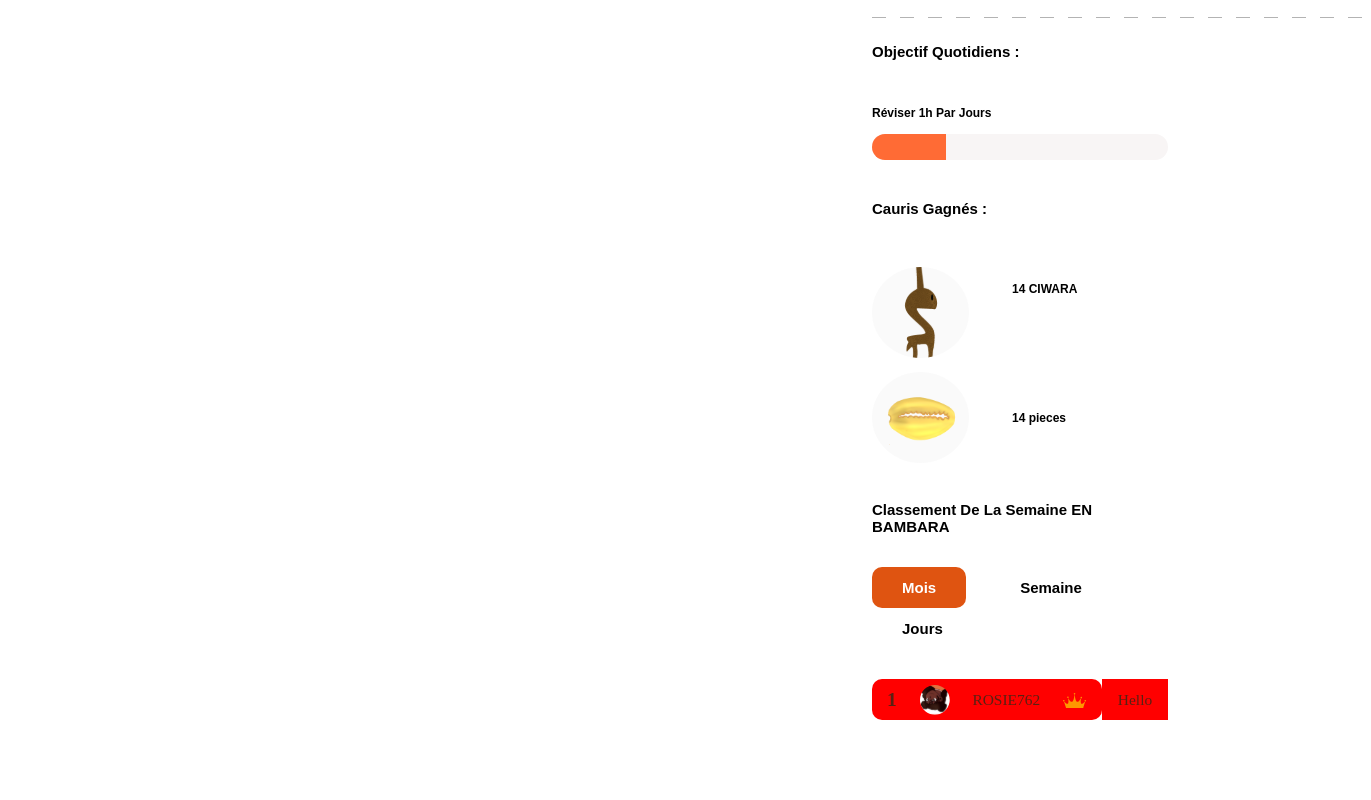
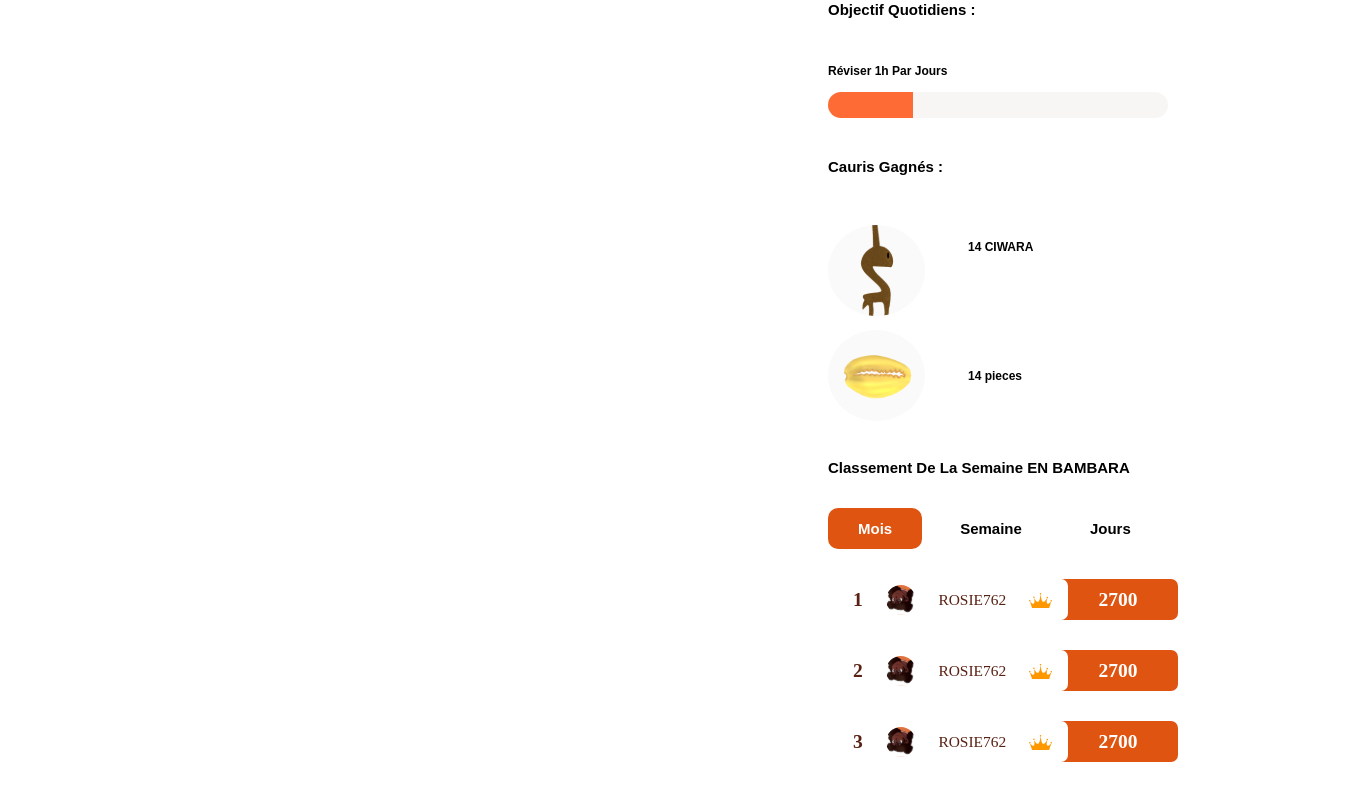
Before and after one commit to dev-mdsohagmiya/afi, a React (Vite) app: page / in a window 1280 px wide. Shown: the part 568-1368 px from the top of the page, 1371 px wide, since content can reach past the window. Before the commit the page ends 1336 px from the top, so only its background shows below. Built offline with nearby package versions, Linux system fonts and the light colour scheme.

Commit message:
sections

```diff
--- a/package.json
+++ b/package.json
@@ -14,7 +14,8 @@
     "react": "^18.2.0",
     "react-bootstrap": "^2.8.0",
     "react-dom": "^18.2.0",
-    "react-icons": "^4.10.1"
+    "react-icons": "^4.10.1",
+    "react-router-dom": "^6.15.0"
   },
   "devDependencies": {
     "@types/react": "^18.2.15",
--- a/src/Layout.jsx
+++ b/src/Layout.jsx
@@ -10,11 +10,13 @@ export default function Layout() {
       </div>
 
       <div className=" container">
-        <div className="row mt-4">
-          <div className="col-8"></div>
-          <div className="col-4">
-            {" "}
-            <Process />
+        <div className="d-none d-xl-block">
+          <div className="row mt-4">
+            <div className="col-xl-6"></div>
+            <div className="col-xl-6 d-flex justify-content-end">
+              {" "}
+              <Process />
+            </div>
           </div>
         </div>
       </div>
--- a/src/components/DailyGoals.jsx
+++ b/src/components/DailyGoals.jsx
@@ -1,5 +1,6 @@
 import React from "react";
 import "../styles/DailyGoals.css";
+import RankTabs from "./RankTabs";
 export default function DailyGoals() {
   return (
     <div id="d-goals">
@@ -43,89 +44,8 @@ export default function DailyGoals() {
               </div>
             </div>
           </div>
-          <div className="ranking">
-            <h3>Classement de la semaine EN BAMBARA</h3>
-            <div>
-              <div className="btn-tabs">
-                <button className="btn-1">Mois</button>
-                <button className="btn-2 mx-4">semaine</button>
-                <button className="btn-3">Jours</button>
-              </div>
-            </div>
-            <div>
-              <div>
-                <div className="rank-1 d-flex">
-                  <div className="d-inline-block">
-                    <button className="d-flex d-flex rf-btn justify-content-between align-items-center ">
-                      <div className="number">1</div>
-                      <div>
-                        <img src="/assets/path346.svg" alt="" />
-                      </div>
-                      <div>ROSIE762</div>
-                      <div>
-                        <svg
-                          xmlns="http://www.w3.org/2000/svg"
-                          width="24"
-                          height="15"
-                          viewBox="0 0 24 15"
-                          fill="none"
-                        >
-                          <path
-                            d="M22.295 8.21883L20.1177 15C12.8616 14.8166 15.1332 14.8516 11.8327 14.8516C8.53257 14.8516 6.54122 15 3.05966 15L0.882324 8.21883C0.882324 8.21883 7.24185 16.027 4.95869 4.66419C4.95869 4.66419 10.4873 16.3046 11.5885 0.183533C12.692 16.3046 18.2186 4.66419 18.2186 4.66419C15.9355 16.027 22.295 8.21883 22.295 8.21883Z"
-                            fill="#FE9700"
-                          />
-                          <ellipse
-                            cx="0.808414"
-                            cy="7.78909"
-                            rx="0.808414"
-                            ry="0.800812"
-                            fill="#FE9700"
-                          />
-                          <ellipse
-                            cx="4.92365"
-                            cy="4.29544"
-                            rx="0.808414"
-                            ry="0.800812"
-                            fill="#FE9700"
-                          />
-                          <ellipse
-                            cx="11.5384"
-                            cy="0.800812"
-                            rx="0.808414"
-                            ry="0.800812"
-                            fill="#FE9700"
-                          />
-                          <ellipse
-                            cx="18.2996"
-                            cy="4.58548"
-                            rx="0.808414"
-                            ry="0.800812"
-                            fill="#FE9700"
-                          />
-                          <ellipse
-                            cx="22.2689"
-                            cy="7.78909"
-                            rx="0.808414"
-                            ry="0.800812"
-                            fill="#FE9700"
-                          />
-                          <rect
-                            x="3.08691"
-                            y="13.6865"
-                            width="17.0502"
-                            height="1.31042"
-                            fill="#FE9700"
-                          />
-                        </svg>
-                      </div>
-                    </button>
-                  </div>
-                  <button className="d-inline-block">hello</button>
-                </div>
-              </div>
-            </div>
-            <br />
-            <br />
+          <div>
+            <RankTabs />
           </div>
         </div>
       </div>
--- a/src/components/Process.jsx
+++ b/src/components/Process.jsx
@@ -20,7 +20,7 @@ export default function Process() {
             <ProcessPercent />
           </div>
           <div className="dash-border">
-            <img src="/assets/line.svg" alt="" />
+            <img src="/assets/line.svg" className="img-fluid" alt="" />
           </div>
         </div>
         <div>
--- /dev/null
+++ b/src/components/RankDay.jsx
@@ -0,0 +1,100 @@
+import React from "react";
+
+export default function RankDay() {
+  const rankuserData = [
+    {
+      id: 1,
+      name: "ROSIE762",
+      number: "2700",
+    },
+    ,
+    {
+      id: 2,
+      name: "ROSIE762",
+      number: "2700",
+    },
+    {
+      id: 3,
+      name: "ROSIE762",
+      number: "2700",
+    },
+  ];
+  return (
+    <div>
+      {rankuserData.map((result) => (
+        <div className="rank-1 d-flex" key={result.id}>
+          <div className="d-inline-block">
+            <button className="d-flex d-flex rf-btn justify-content-between align-items-center ">
+              <div className="id">
+                <span>{result.id}</span>
+              </div>
+              <div>
+                <img src="/assets/path346.svg" alt="" />
+              </div>
+              <div className="name">{result.name}</div>
+              <div>
+                <svg
+                  xmlns="http://www.w3.org/2000/svg"
+                  width="24"
+                  height="15"
+                  viewBox="0 0 24 15"
+                  fill="none"
+                >
+                  <path
+                    d="M22.295 8.21883L20.1177 15C12.8616 14.8166 15.1332 14.8516 11.8327 14.8516C8.53257 14.8516 6.54122 15 3.05966 15L0.882324 8.21883C0.882324 8.21883 7.24185 16.027 4.95869 4.66419C4.95869 4.66419 10.4873 16.3046 11.5885 0.183533C12.692 16.3046 18.2186 4.66419 18.2186 4.66419C15.9355 16.027 22.295 8.21883 22.295 8.21883Z"
+                    fill="#FE9700"
+                  />
+                  <ellipse
+                    cx="0.808414"
+                    cy="7.78909"
+                    rx="0.808414"
+                    ry="0.800812"
+                    fill="#FE9700"
+                  />
+                  <ellipse
+                    cx="4.92365"
+                    cy="4.29544"
+                    rx="0.808414"
+                    ry="0.800812"
+                    fill="#FE9700"
+                  />
+                  <ellipse
+                    cx="11.5384"
+                    cy="0.800812"
+                    rx="0.808414"
+                    ry="0.800812"
+                    fill="#FE9700"
+                  />
+                  <ellipse
+                    cx="18.2996"
+                    cy="4.58548"
+                    rx="0.808414"
+                    ry="0.800812"
+                    fill="#FE9700"
+                  />
+                  <ellipse
+                    cx="22.2689"
+                    cy="7.78909"
+                    rx="0.808414"
+                    ry="0.800812"
+                    fill="#FE9700"
+                  />
+                  <rect
+                    x="3.08691"
+                    y="13.6865"
+                    width="17.0502"
+                    height="1.31042"
+                    fill="#FE9700"
+                  />
+                </svg>
+              </div>
+            </button>
+          </div>
+          <button className="d-inline-block rf-btn-2 number">
+            {result.number}
+          </button>
+        </div>
+      ))}
+    </div>
+  );
+}
--- /dev/null
+++ b/src/components/RankTabs.jsx
@@ -0,0 +1,61 @@
+import React from "react";
+import "../styles/DailyGoals.css";
+import { BrowserRouter, Link, NavLink, Route, Routes } from "react-router-dom";
+import RankDay from "./RankDay";
+
+export default function RankTabs() {
+  const rankuserData = [
+    {
+      id: 1,
+      name: "ROSIE762",
+      number: "2700",
+    },
+    ,
+    {
+      id: 2,
+      name: "ROSIE762",
+      number: "2700",
+    },
+    {
+      id: 3,
+      name: "ROSIE762",
+      number: "2700",
+    },
+  ];
+  return (
+    <BrowserRouter>
+      <div className="ranking">
+        <h3>Classement de la semaine EN BAMBARA</h3>
+        <div>
+          <div className="btn-tabs">
+            <NavLink exact to={"/"}>
+              <button className="btn-1">Mois</button>
+            </NavLink>
+            <NavLink to={"/week"}>
+              <button className="btn-2  mx-2 mx-xxl-4">semaine</button>
+            </NavLink>
+            <NavLink to={"/month"}>
+              <button className="btn-3">Jours</button>
+            </NavLink>
+          </div>
+        </div>
+        <div>
+          <div>
+            {/* tabs data */}
+            <div>
+              <Routes>
+                <Route path="/" element={<RankDay />}></Route>
+                <Route path="/day" element={<RankDay />}></Route>
+                <Route path="/week" element={<RankDay />}></Route>
+
+                <Route path="/month" element={<RankDay />}></Route>
+              </Routes>
+            </div>
+          </div>
+        </div>
+        <br />
+        <br />
+      </div>
+    </BrowserRouter>
+  );
+}
--- a/src/styles/DailyGoals.css
+++ b/src/styles/DailyGoals.css
@@ -67,9 +67,9 @@
   background-color: white;
 }
 
-#d-goals .ranking .btn-1 {
+#d-goals .ranking .active button {
+  color: white;
   background-color: #df5411;
-  color: white;
 }
 
 #d-goals .ranking .btn-tabs {
@@ -77,7 +77,6 @@
 }
 
 #d-goals .rank-1 button {
-  background-color: red;
   margin-top: 30px;
   border-radius: 0;
   width: 230px;
@@ -91,13 +90,52 @@
 
 #d-goals .rank-1 .number {
   color: #592113;
-  font-family: Montserrat;
+  font-family: "Montserrat", "sans-serif";
   font-size: 19.542px;
+  font-style: normal;
+  font-weight: 700;
+  line-height: normal;
+  cursor: default;
+}
+#d-goals .rank-1 {
+  width: 350px;
+  color: #592113;
+}
+
+#d-goals .rf-btn {
+  border-top-right-radius: 7px !important;
+  border-bottom-right-radius: 7px !important;
+  width: 13px;
+  transform: translateX(10px);
+  cursor: default;
+}
+
+#d-goals .rf-btn-2 {
+  border-top-right-radius: 7px !important;
+  border-bottom-right-radius: 7px !important;
+
+  color: #fff !important;
+  font-family: "Montserrat", "sans-serif" !important;
+
+  font-size: 19.542px !important;
+  font-style: normal !important;
+  font-weight: 700 !important;
+  line-height: normal;
+  cursor: default;
+}
+#d-goals .id span {
+  color: #592113;
+  font-family: "Montserrat", "sans-serif" !important;
+  font-size: 19.542px !important;
   font-style: normal;
   font-weight: 700;
   line-height: normal;
 }
 
-#d-goals .rf-btn {
-  border-radius: 10px !important;
+#d-goals .rank-1 .active {
+  background-color: #df5411 !important;
 }
+
+#d-goals .ranking .number {
+  background-color: #df5411;
+}
--- a/src/styles/Navber_Manu.css
+++ b/src/styles/Navber_Manu.css
@@ -34,6 +34,15 @@
   display: inline-block;
 }
 
+@media only screen and (max-width: 1399px) {
+  .nav-list li a {
+    text-decoration: none;
+    color: #1e1e1e;
+    font-weight: 600 !important;
+    font-size: 12px;
+    font-family: "Poppins", sans-serif;
+  }
+}
 @media only screen and (max-width: 991px) {
   .connect-btn {
     font-size: 14px;
--- a/src/styles/Process.css
+++ b/src/styles/Process.css
@@ -1,7 +1,7 @@
 #process {
   padding: 20px 30px;
   border-radius: 44px;
-  height: 1000px;
+  width: 500px;
 }
 #process h3 {
   color: #000;
@@ -47,3 +47,11 @@
 
 #process .dash-border {
 }
+
+@media only screen and (max-width: 1399px) {
+  #process {
+    padding: 20px 30px;
+    border-radius: 44px;
+    width: 400px;
+  }
+}
```
Also changed, not shown: 1 other file (tests, documents, lock files or other folders).
